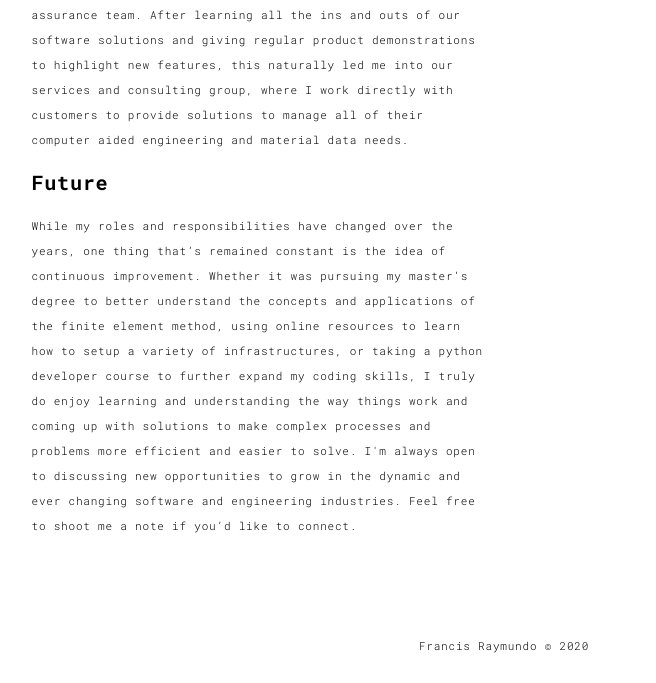
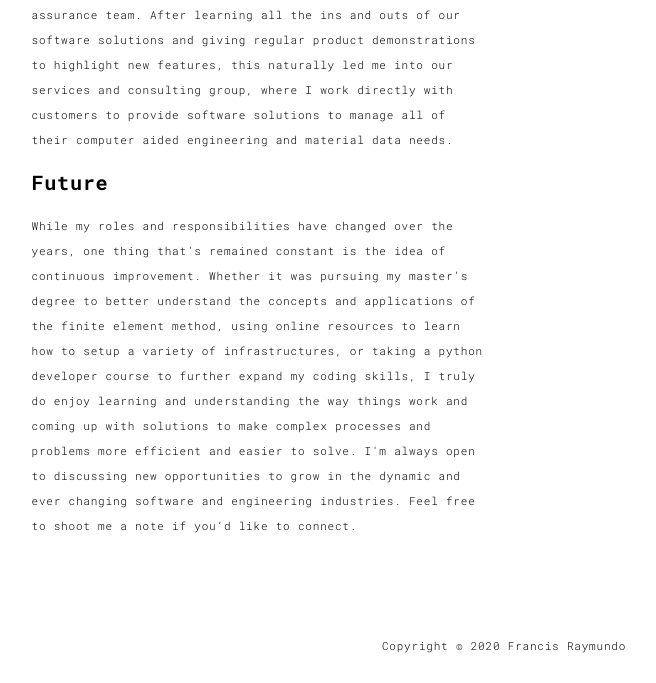
Before and after one commit to franzwah/portfolio, a Flask app: page /about.html in a window 1280 px wide. Shown: the part 897-1580 px from the top of the page, without its empty margins (136-792 px from the left). Run offline with Flask 2, Linux system fonts and the light colour scheme; some libraries are stand-ins or nearby versions.

Commit message:
about page changes plus updates to copyrights

```diff
--- a/templates/001.html
+++ b/templates/001.html
@@ -131,7 +131,7 @@
   <div class="container">
     <div class="row">
       <div class="col-xs-12">
-        <p>Francis Raymundo © 2020 </p>
+        <p>Copyright © 2020 Francis Raymundo</p>
       </div>
     </div>
   </div>
--- a/templates/002.html
+++ b/templates/002.html
@@ -119,7 +119,7 @@
   <div class="container">
     <div class="row">
       <div class="col-xs-12">
-        <p>Francis Raymundo © 2020 </p>
+        <p>Copyright © 2020 Francis Raymundo</p>
       </div>
     </div>
   </div>
--- a/templates/003.html
+++ b/templates/003.html
@@ -104,7 +104,7 @@
   <div class="container">
     <div class="row">
       <div class="col-xs-12">
-        <p>Francis Raymundo © 2020 </p>
+        <p>Copyright © 2020 Francis Raymundo</p>
       </div>
     </div>
   </div>
--- a/templates/004.html
+++ b/templates/004.html
@@ -110,7 +110,7 @@
   <div class="container">
     <div class="row">
       <div class="col-xs-12">
-        <p>Francis Raymundo © 2020 </p>
+        <p>Copyright © 2020 Francis Raymundo</p>
       </div>
     </div>
   </div>
--- a/templates/005.html
+++ b/templates/005.html
@@ -105,7 +105,7 @@
   <div class="container">
     <div class="row">
       <div class="col-xs-12">
-        <p>Francis Raymundo © 2020 </p>
+        <p>Copyright © 2020 Francis Raymundo</p>
       </div>
     </div>
   </div>
--- a/templates/006.html
+++ b/templates/006.html
@@ -105,7 +105,7 @@
   <div class="container">
     <div class="row">
       <div class="col-xs-12">
-        <p>Francis Raymundo © 2020 </p>
+        <p>Copyright © 2020 Francis Raymundo</p>
       </div>
     </div>
   </div>
--- a/templates/about.html
+++ b/templates/about.html
@@ -65,7 +65,7 @@
                   <h3>Present</h3>
                   <p>Currently working as a Consulting Engineer at MSC Software to implement enterprise wide Engineering Lifecycle Management solutions for a variety of customers in the automotive, aerospace, and defense industries. I engage with our customers from the beginning presales discussions and proof of concepts demonstrations, and through completion of software implementation based on requirements to meet all of their process and data needs. </p>
                   <h3>Past</h3>
-                  <p>It was during an internship at Toyota Financial Services that I first learned about the concept of Kaizen or continuous improvement. During this internship, I spent a summer studying and mapping an entire department's work processes and by the conclusion I came up with several proposed solutions to help improve operational efficiency within the department. While I enjoyed taking the summer to get experience outside of engineering, the experience I gained not only sparked interest in workflows and processes but proved to be beneficial for an opening at MSC Software in their Engineering Lifecycle Management software solutions group where I could leverage this experience in process development and my background in Mechanical Engineering. From there the rest was history, as I worked my way from an internship into product development on the software quality assurance team. After learning all the ins and outs of our software solutions and giving regular product demonstrations to highlight new features, this naturally led me into our services and consulting group, where I work directly with customers to provide solutions to manage all of their computer aided engineering and material data needs.
+                  <p>It was during an internship at Toyota Financial Services that I first learned about the concept of Kaizen or continuous improvement. During this internship, I spent a summer studying and mapping an entire department's work processes and by the conclusion I came up with several proposed solutions to help improve operational efficiency within the department. While I enjoyed taking the summer to get experience outside of engineering, the experience I gained not only sparked interest in workflows and processes but proved to be beneficial for an opening at MSC Software in their Engineering Lifecycle Management software solutions group where I could leverage this experience in process development and my background in Mechanical Engineering. From there the rest was history, as I worked my way from an internship into product development on the software quality assurance team. After learning all the ins and outs of our software solutions and giving regular product demonstrations to highlight new features, this naturally led me into our services and consulting group, where I work directly with customers to provide software solutions to manage all of their computer aided engineering and material data needs.
                   <h3>Future</h3>
                   <p>While my roles and responsibilities have changed over the years, one thing that’s remained constant is the idea of continuous improvement. Whether it was pursuing my master’s degree to better understand the concepts and applications of the finite element method, using online resources to learn how to setup a variety of infrastructures, or taking a python developer course to further expand my coding skills, I truly do enjoy learning and understanding the way things work and coming up with solutions to make complex processes and problems more efficient and easier to solve. I'm always open to discussing new opportunities to grow in the dynamic and ever changing software and engineering industries. Feel free to shoot me a note if you’d like to connect.
                 </div>
@@ -87,7 +87,7 @@
   <div class="container">
     <div class="row">
       <div class="col-xs-12">
-        <p>Francis Raymundo © 2020 </p>
+        <p>Copyright © 2020 Francis Raymundo</p>
       </div>
     </div>
   </div>
--- a/templates/contact.html
+++ b/templates/contact.html
@@ -155,7 +155,7 @@
   <div class="container">
     <div class="row">
       <div class="col-xs-12">
-        <p>Francis Raymundo © 2020 </p>
+        <p>Copyright © 2020 Francis Raymundo</p>
       </div>
     </div>
   </div>
```
